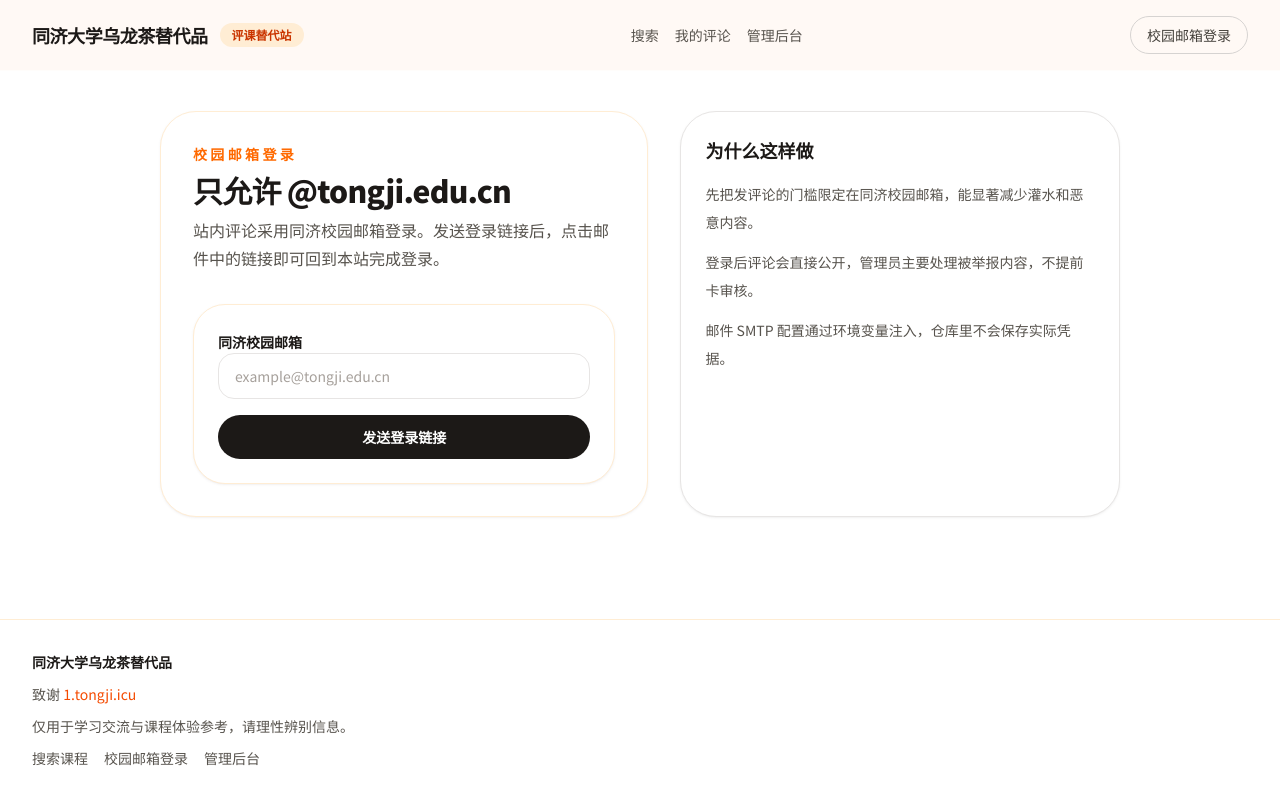
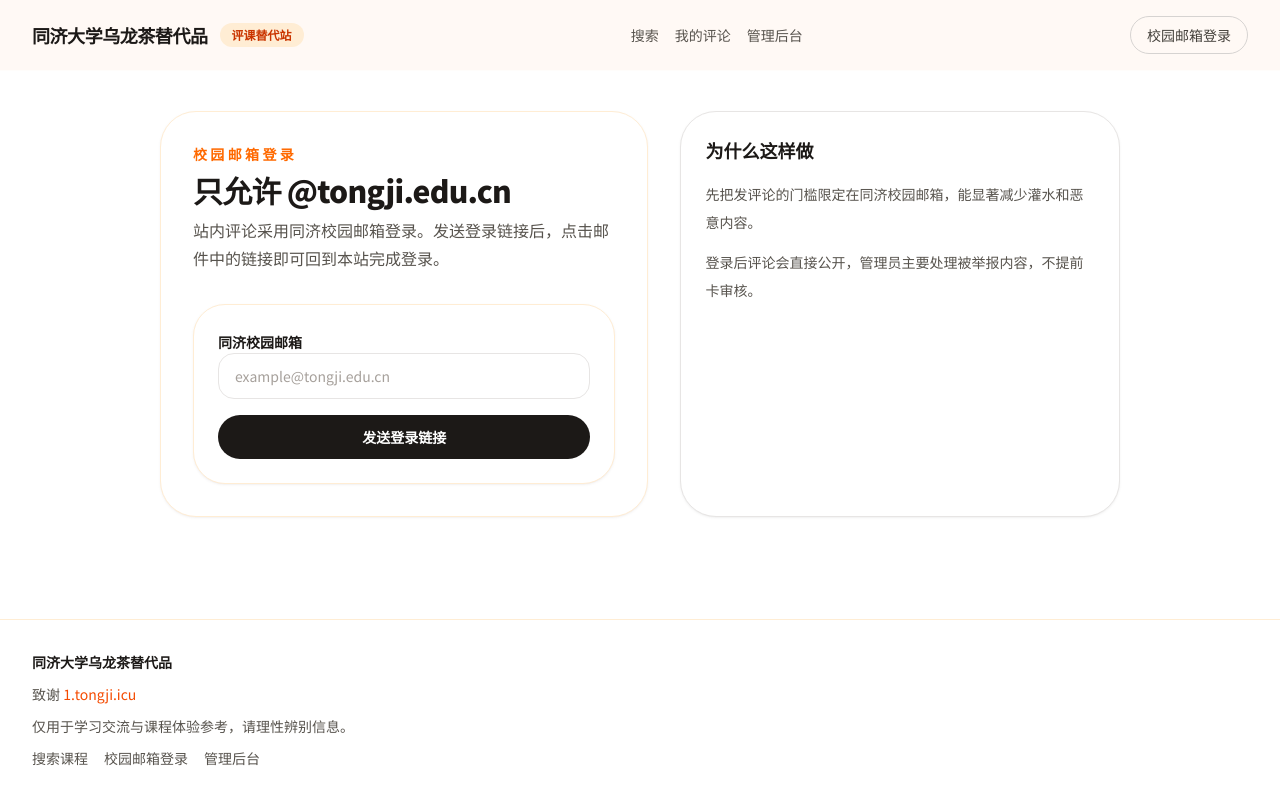
Before and after one commit to Mike-Zhuang/Temp_Tongji_Oolong_Tea, a Next.js app: page /auth in a window 1280 px wide. Built offline with nearby package versions, Linux system fonts and the light colour scheme; no server answers.

Commit message:
移除关于邮件 SMTP 配置的说明，以增强安全性

```diff
--- a/src/app/auth/page.tsx
+++ b/src/app/auth/page.tsx
@@ -19,7 +19,6 @@
         <ul className="mt-4 space-y-3 text-sm leading-7 text-stone-600">
           <li>先把发评论的门槛限定在同济校园邮箱，能显著减少灌水和恶意内容。</li>
           <li>登录后评论会直接公开，管理员主要处理被举报内容，不提前卡审核。</li>
-          <li>邮件 SMTP 配置通过环境变量注入，仓库里不会保存实际凭据。</li>
         </ul>
       </section>
     </div>
```
